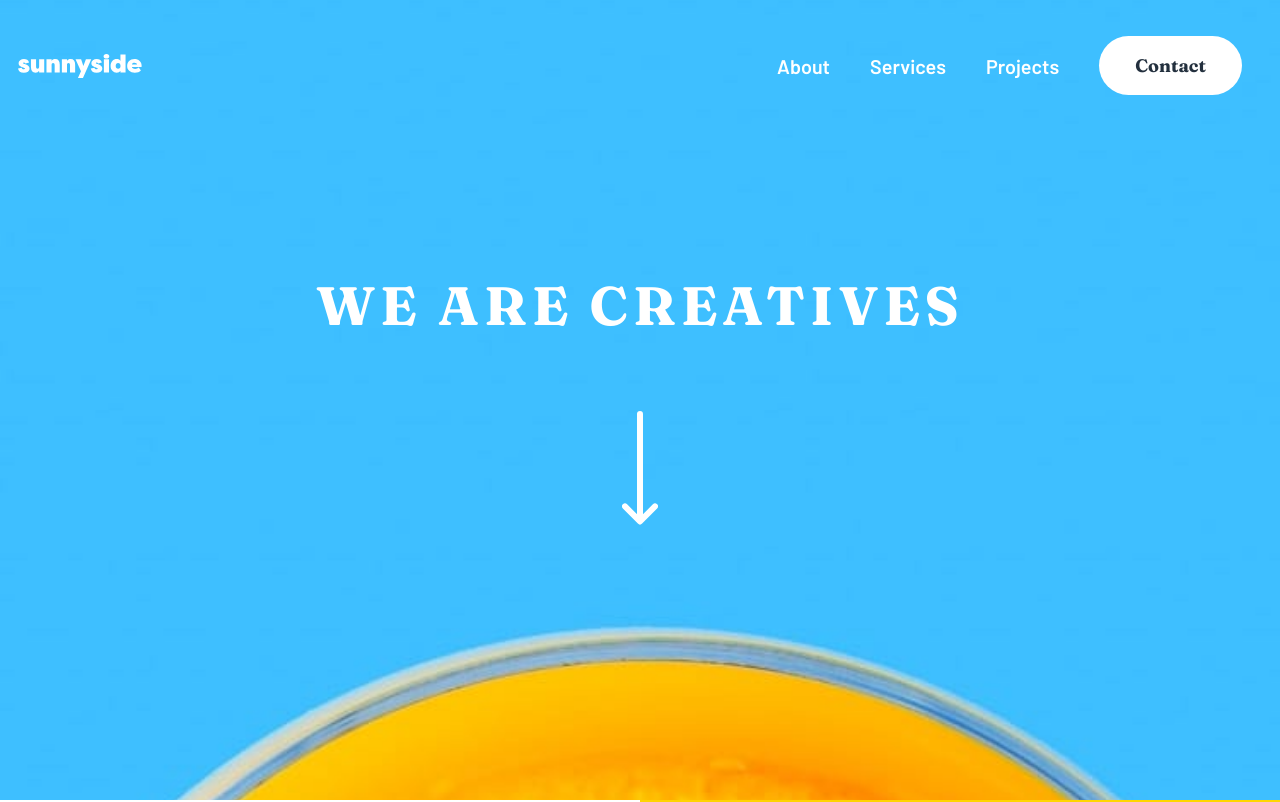
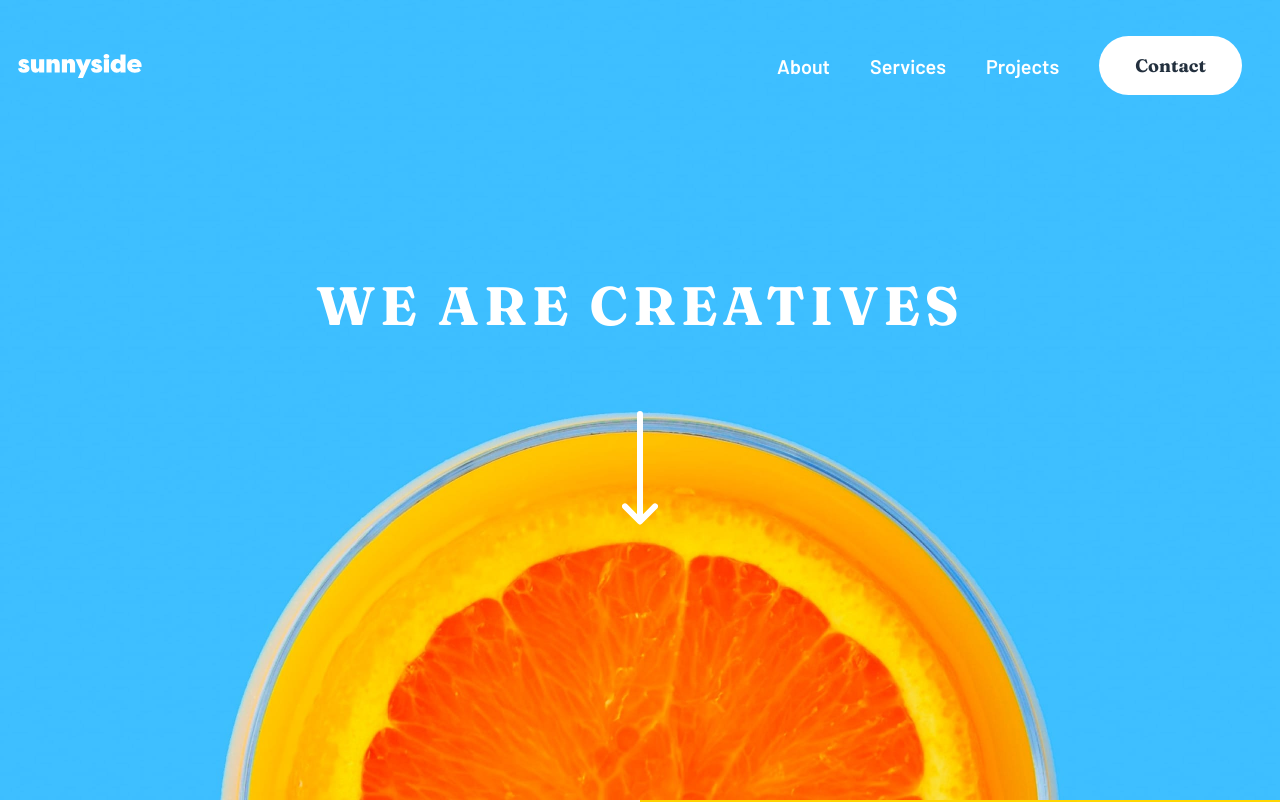
Before and after one commit to AbderrahmaneFadili/sunnyside-agency-landing-page, a React (Create React App) app: page / in a window 1280 px wide. Shown: the top 802 px of the page. Built offline with nearby package versions, Linux system fonts and the light colour scheme.

Commit message:
Making the Hero Responsive

```diff
--- a/src/components/Hero/Hero.styles.js
+++ b/src/components/Hero/Hero.styles.js
@@ -1,6 +1,6 @@
 import styled from "styled-components";
 import hero from "../../images/mobile/image-header.jpg";
-
+import desktopHero from "../../images/desktop/image-header.jpg";
 export const HeroWrapper = styled.div`
   height: 100vh;
   background-image: url(${hero});
@@ -11,6 +11,10 @@ export const HeroWrapper = styled.div`
   align-items: center;
   justify-content: center;
   flex-direction: column;
+
+  @media screen and (min-width: 950px) {
+    background-image: url(${desktopHero});
+  }
 `;
 
 export const HeroHeading = styled.h1`
```
